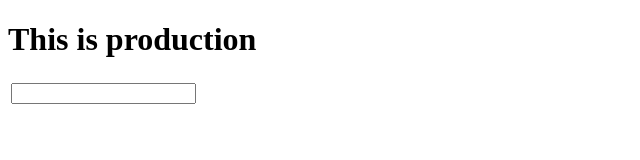
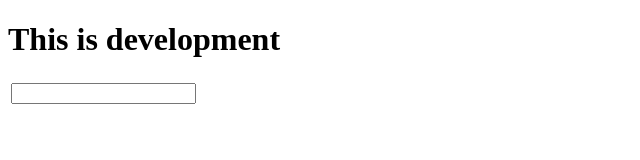
Before and after one commit to mollahsamim4/git-testing, a plain HTML site: page index.html in a window 1280 px wide. Shown: the whole page, without its empty margins (0-640 px from the left). Drawn offline with Linux system fonts and the light colour scheme.

Commit message:
development

```diff
--- a/index.html
+++ b/index.html
@@ -7,7 +7,7 @@
 </head>
 
 <body>
-		<h1>This is production </h1>
+		<h1>This is development </h1>
 	<table>
 		<tr>
 			<td>
```
